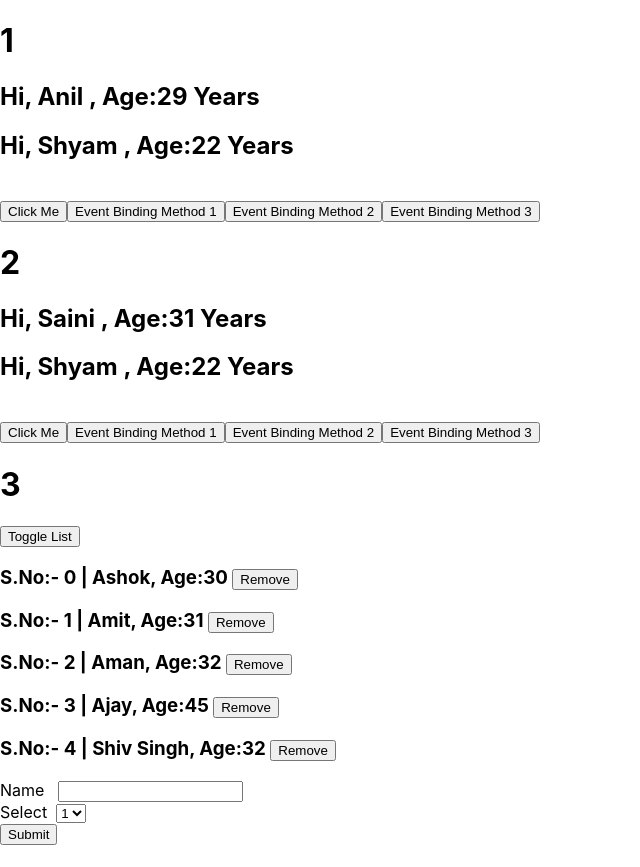
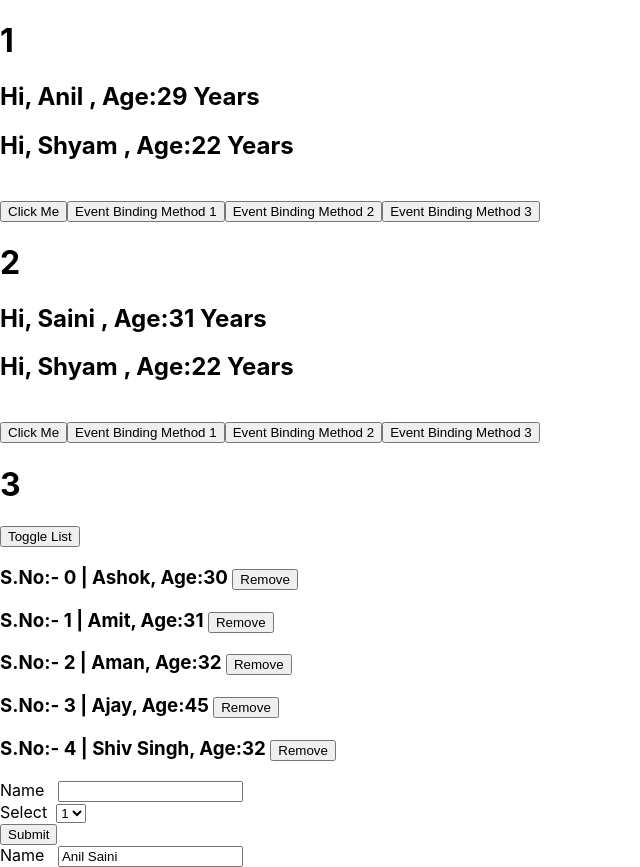
Before and after one commit to AnilSaini341/React_2022, a React (Create React App) app: page / in a window 1280 px wide. Shown: the whole page, without its empty margins (0-640 px from the left). Before the commit the page ends 845 px from the top, so only its background shows below. Built offline with nearby package versions, Linux system fonts and the light colour scheme.

Commit message:
Controlled Component/ Form Field with default Value / Make it Editable Field is called controlled Component

```diff
--- a/src/App.js
+++ b/src/App.js
@@ -4,6 +4,7 @@ import Person from './Components/Person';
 import {Man} from './Components/Man';
 import Maps from './Components/Maps';
 import Form from './Components/Form';
+import ControlledComponent from './Components/ControlledComponent';
 function App() {
   return (
     // <div className="App">
@@ -30,6 +31,7 @@ function App() {
       <Man number="3" />
       <Maps />
       <Form />
+      <ControlledComponent />
     </div>
   );
 }
--- /dev/null
+++ b/src/Components/ControlledComponent.js
@@ -0,0 +1,39 @@
+import React, { Component } from 'react';
+
+class ControlledComponent extends Component {
+
+    constructor(props){
+        super(props);
+        this.props=props;
+        this.state={
+            name:"Anil Saini",
+        };
+    }
+
+    changeHandler = (event) =>{
+        console.log("Old Data: ", this.state);
+        const name=event.target.value;
+        this.setState({name:name},()=>{
+            console.log("Updated Data: ", this.state);
+        });
+    }
+
+    render() {
+        return (
+            <div>
+                <form>
+                    <div>
+                        <label htmlFor="">Name</label> &nbsp;&nbsp;
+                        <input type="text"
+                         name="name"
+                         value={this.state.name}
+                         onChange={this.changeHandler}>
+                         </input>
+                    </div>
+                    </form>
+            </div>
+        );
+    }
+}
+
+export default ControlledComponent;
```
